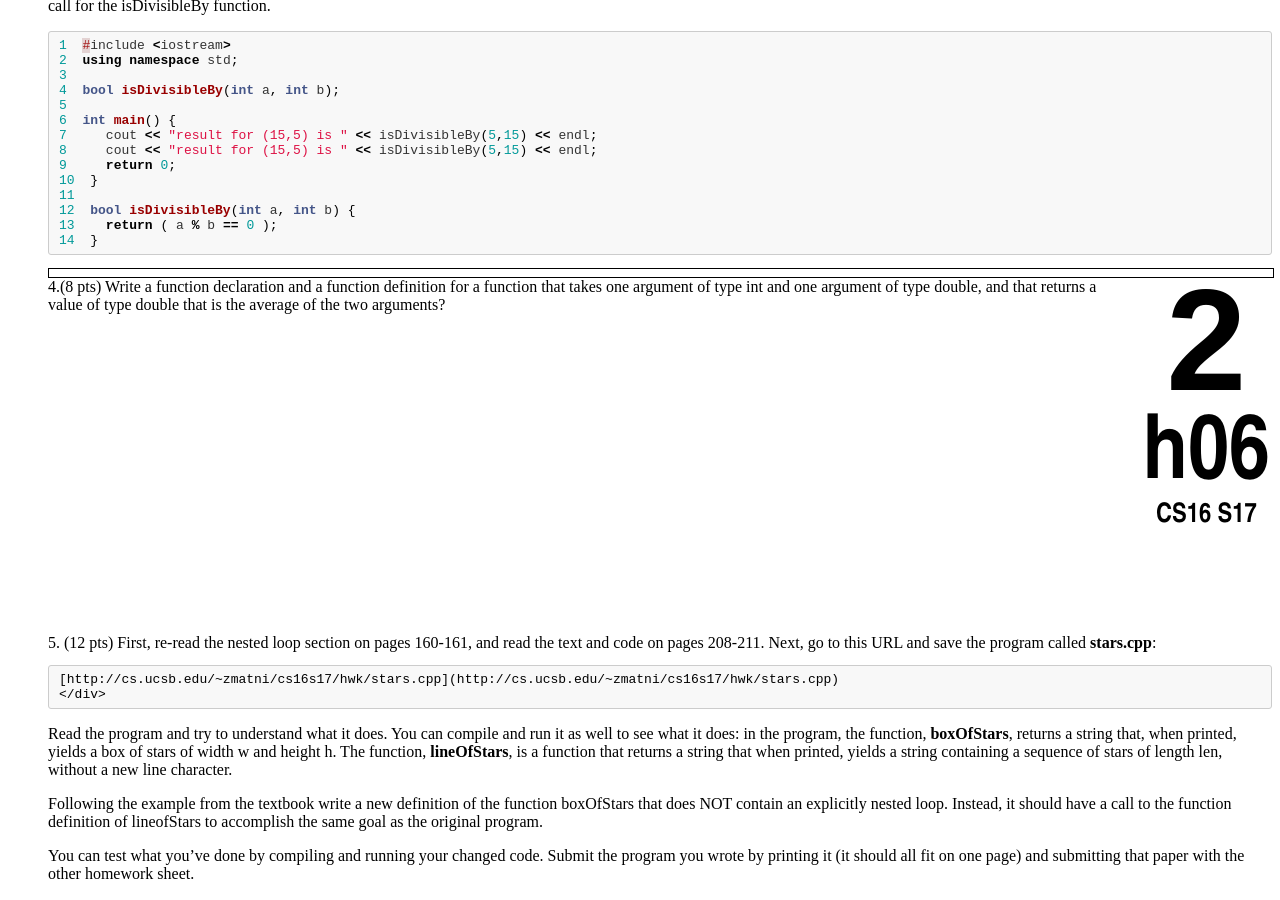
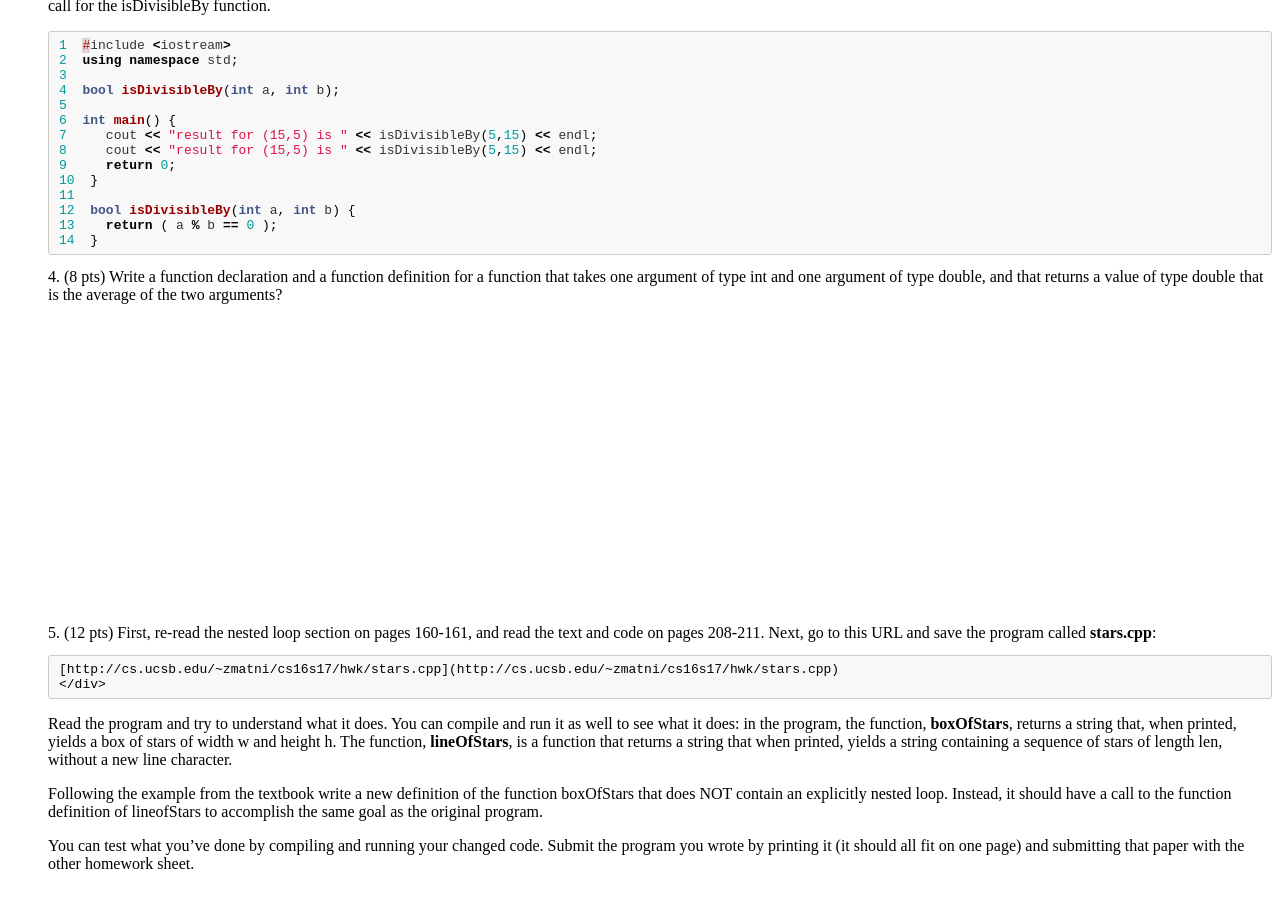
Before and after one commit to ucsb-cs16-s16/https-ucsb-cs16-s17.github.io, a Jekyll site: the page built from _hwk/h06.md, in a window 1280 px wide and 900 px high, scrolled down 1178 px. Built offline with Jekyll 4.4.1, drawn with Linux system fonts in a browser that asks for light colours.

Commit message:
Update h06.md

````diff
--- a/_hwk/h06.md
+++ b/_hwk/h06.md
@@ -59,9 +59,9 @@ int main(){
 ```
 </div>
 
-  <div class="pagebreak"></div>
+<!--  <div class="pagebreak"></div> -->
 
-4.(8 pts) Write a function declaration and a function definition for a function that takes one argument of type int and one argument of type double, and that returns a value of type double that is the average of the two arguments?
+4.	(8 pts) Write a function declaration and a function definition for a function that takes one argument of type int and one argument of type double, and that returns a value of type double that is the average of the two arguments?
   <div style="margin-bottom:20em"></div>
 
 5.	(12 pts) First, re-read the nested loop section on pages 160-161, and read the text and code on pages 208-211. Next, go to this URL and save the program called <strong>stars.cpp</strong>:
````
